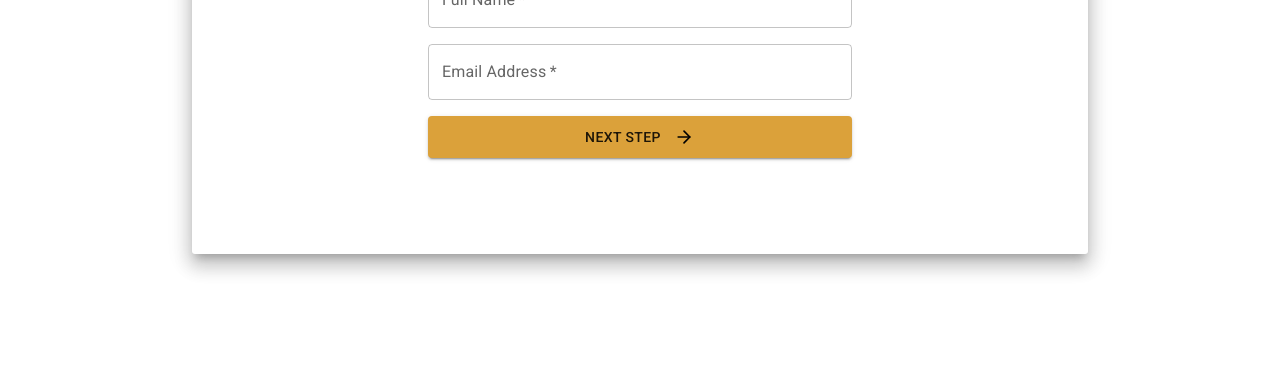
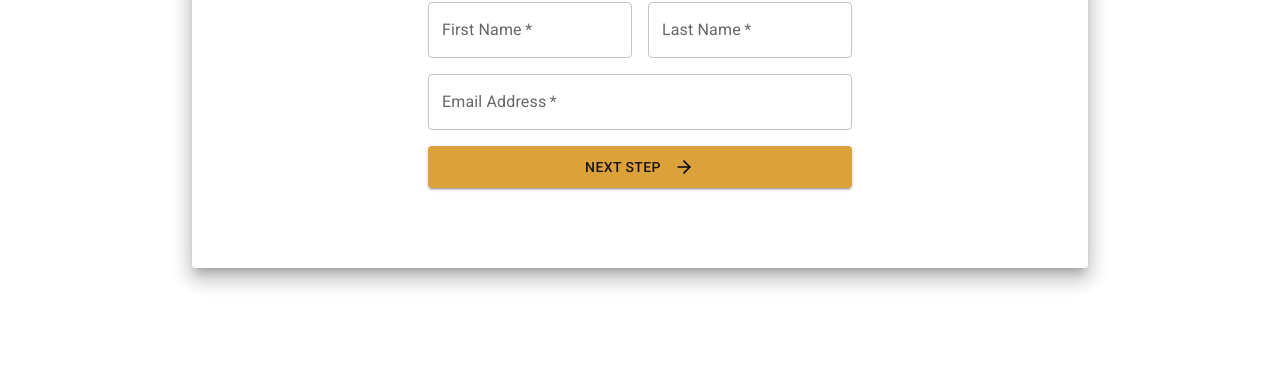
Before and after one commit to AminPainter/maalwear, a Gatsby site: page /checkout in a window 1280 px wide. Shown: the part 422-800 px from the top of the page. Built offline with nearby package versions, Linux system fonts and the light colour scheme; Gatsby itself is replaced by a stand-in of ours; no server answers.

Commit message:
saving form inputs to react context

```diff
--- a/src/components/checkout-page/customer-form.js
+++ b/src/components/checkout-page/customer-form.js
@@ -1,26 +1,51 @@
 import React from 'react';
 import { Formik } from 'formik';
 import { Button, Stack, TextField } from '@mui/material';
-import { Heading, Icon } from 'ui';
 
-const CustomerForm = () => {
+import { Grid, Heading, Icon } from 'ui';
+
+const CustomerForm = ({ checkoutDetails, setCheckoutDetails, setCurrentStep }) => {
   const initialValues = {
-    fullName: '',
-    email: '',
+    firstName: checkoutDetails.firstName,
+    lastName: checkoutDetails.lastName,
+    email: checkoutDetails.email,
+  };
+
+  const handleSubmit = values => {
+    setCheckoutDetails(prevDetails => ({
+      ...prevDetails,
+      firstName: values.firstName,
+      lastName: values.lastName,
+      email: values.email,
+    }));
+
+    setCurrentStep(prevStep => prevStep + 1);
   };
 
   return (
-    <Formik initialValues={initialValues}>
+    <Formik initialValues={initialValues} onSubmit={handleSubmit}>
       {formik => (
         <Stack gap={2} width='50%' component='form' onSubmit={formik.handleSubmit}>
           <Heading textAlign='center' variant='secondary'>
             customer information
           </Heading>
+
+          <Grid columns={2} gap={2}>
             <TextField
-            name='fullName'
-            label='Full Name'
+              name='firstName'
+              label='First Name'
               variant='outlined'
-            value={formik.values.fullName}
+              value={formik.values.firstName}
+              onChange={formik.handleChange}
+              onBlur={formik.handleBlur}
+              required
+            />
+
+            <TextField
+              name='lastName'
+              label='Last Name'
+              variant='outlined'
+              value={formik.values.lastName}
               onChange={formik.handleChange}
               onBlur={formik.handleBlur}
               required
@@ -31,11 +56,13 @@ const CustomerForm = () => {
               name='email'
               label='Email Address'
               variant='outlined'
+              sx={{ gridColumn: '1 / -1' }}
               value={formik.values.email}
               onChange={formik.handleChange}
               onBlur={formik.handleBlur}
               required
             />
+          </Grid>
 
           <Button
             type='submit'
--- a/src/pages/checkout.js
+++ b/src/pages/checkout.js
@@ -1,30 +1,41 @@
 import React, { useEffect, useState } from 'react';
-import { Container, Stack, Step, StepLabel, Stepper, styled } from '@mui/material';
+import { Box, Button, Container, Stack, Step, StepLabel, Stepper, styled } from '@mui/material';
 
 import commerce from 'config/commerce';
+import SiteSeo from 'components/seo';
 import { useCart } from 'hooks';
+import { Icon } from 'ui';
 import { AddressForm, CustomerForm } from 'components/checkout-page';
-import SiteSeo from 'components/seo';
 
 const steps = ['Customer Information', 'Shipping Address', 'Payment'];
 
 const CheckoutPage = () => {
   const { cart } = useCart();
   const [currentStep, setCurrentStep] = useState(0);
-  const [token, setToken] = useState();
+  const [checkoutDetails, setCheckoutDetails] = useState({});
 
-  useEffect(() => {
-    (async () => {
-      if (!cart?.line_items.length) return;
+  // useEffect(() => {
+  //   (async () => {
+  //     if (!cart?.line_items.length) return;
 
-      const token = await commerce.checkout.generateToken(cart.id, { type: 'cart' });
-      setToken(token);
-    })();
-  }, [cart]);
+  //     const token = await commerce.checkout.generateToken(cart.id, { type: 'cart' });
+  //     setToken(token);
+  //   })();
+  // }, [cart]);
 
   return (
     <Stack height='85vh' justifyContent='center'>
       <CheckoutContainer>
+        <Box minHeight='5.5vh'>
+          {currentStep !== 0 && (
+            <Button
+              onClick={() => setCurrentStep(currentStep - 1)}
+              startIcon={<Icon name='ArrowLeft' />}>
+              back
+            </Button>
+          )}
+        </Box>
+
         <Stepper activeStep={currentStep} alternativeLabel>
           {steps.map(label => (
             <Step key={label}>
@@ -37,9 +48,15 @@ const CheckoutPage = () => {
           {(() => {
             switch (currentStep) {
               case 0:
-                return <CustomerForm />;
+                return (
+                  <CustomerForm
+                    checkoutDetails={checkoutDetails}
+                    setCheckoutDetails={setCheckoutDetails}
+                    setCurrentStep={setCurrentStep}
+                  />
+                );
               case 1:
-                return <AddressForm />;
+                return <AddressForm setCheckoutDetails={setCheckoutDetails} />;
               default:
                 return <></>;
             }
@@ -59,5 +76,5 @@ const CheckoutContainer = styled(Container)(({ theme }) => ({
   minHeight: '60vh',
   boxShadow: theme.shadows[12],
   borderRadius: theme.borderRadius.tiny,
-  padding: theme.spacing(3, 5),
+  padding: theme.spacing(3, 5, 10),
 }));
```
Lines whose indentation alone changed are shown as unchanged.
